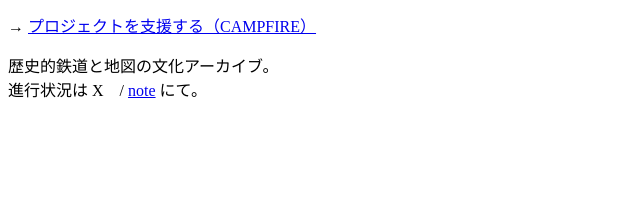
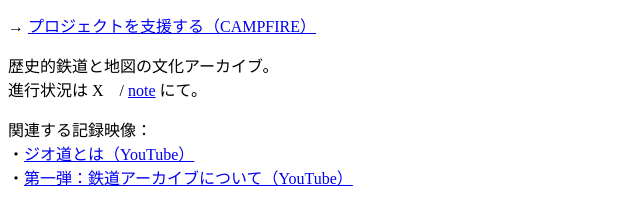
Before and after one commit to bayamako-afk/geodo, a plain HTML site: page index.html in a window 1280 px wide. Shown: the part 164-388 px from the top of the page, without its empty margins (0-640 px from the left). Drawn offline with Linux system fonts and the light colour scheme.

Commit message:
Update index.html

```diff
--- a/index.html
+++ b/index.html
@@ -19,5 +19,11 @@
     歴史的鉄道と地図の文化アーカイブ。<br>
     進行状況は X　/ <a href="https://note.com/geodo/n/ncd602259fabd">note</a> にて。
   </p>
+  <p>
+    関連する記録映像：<br>
+    ・<a href="https://youtu.be/lbKY8hoUexw" target="_blank">ジオ道とは（YouTube）</a><br>
+    ・<a href="https://youtu.be/D2ltLaUNSXs" target="_blank">第一弾：鉄道アーカイブについて（YouTube）</a>
+  </p>
+
 </body>
 </html>
```
